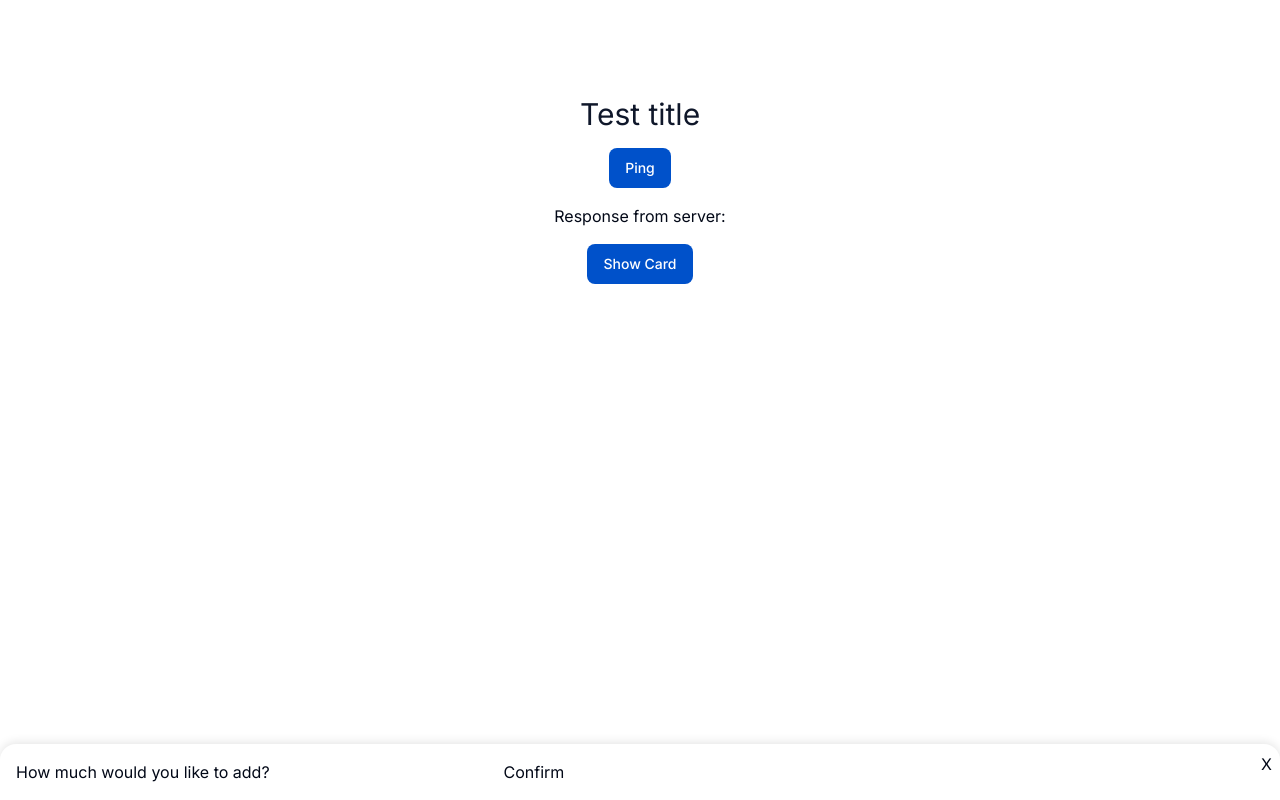
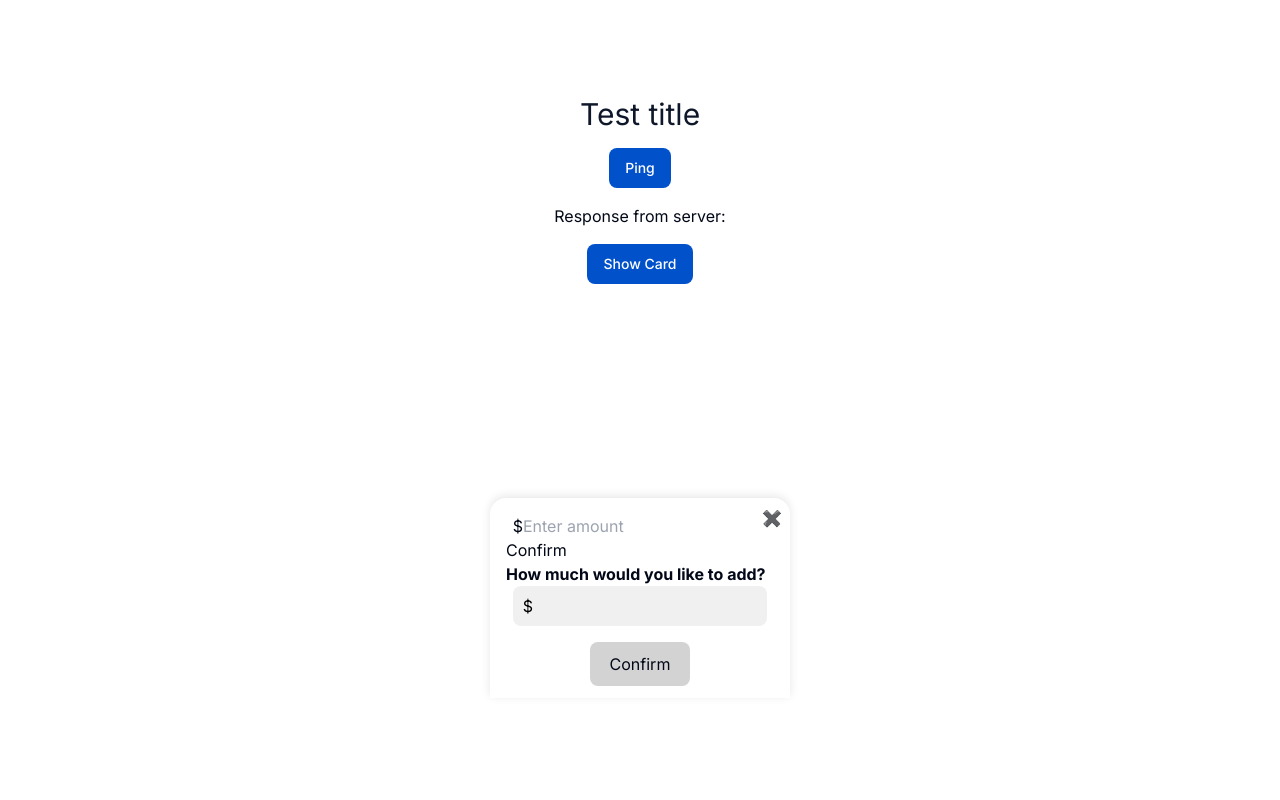
Before and after one commit to codersforcauses/penni, a Next.js app in the folder client/: page / in a window 1280 px wide. Both pictures are taken after a click on the button "Show Card". Built offline with nearby package versions, Linux system fonts and the light colour scheme; no server answers.

Commit message:
Add styling to popup

```diff
--- a/client/src/components/ui/Card.tsx
+++ b/client/src/components/ui/Card.tsx
@@ -1,4 +1,4 @@
-import React, { ReactNode, useState } from "react";
+import React, { ReactNode, useEffect, useState } from "react";
 
 interface CardProps {
   children: ReactNode;
@@ -6,17 +6,39 @@ interface CardProps {
 
 const Card: React.FC<CardProps> = ({ children }) => {
   const [isVisible, setIsVisible] = useState(true);
+  const [inputValue, setInputValue] = useState("");
 
   const handleClose = () => {
     setIsVisible(false);
   };
+
+  const handleInputChange = (event: React.ChangeEvent<HTMLInputElement>) => {
+    setInputValue(event.target.value);
+  };
+
+  const isButtonActive = inputValue.trim() !== "";
 
   return (
     isVisible && (
       <div className="card-container">
         <div className="card">
           <button className="close-button" onClick={handleClose}>
-            X
+            ✖
+          </button>
+          <div className="input-container">
+            <span>$</span>
+            <input
+              type="text"
+              value={inputValue}
+              onChange={handleInputChange}
+              placeholder="Enter amount"
+            />
+          </div>
+          <button
+            className={`confirm-button ${isButtonActive ? "active" : ""}`}
+            disabled={!isButtonActive}
+          >
+            Confirm
           </button>
           {children}
         </div>
--- a/client/src/pages/index.tsx
+++ b/client/src/pages/index.tsx
@@ -50,9 +50,16 @@ export default function Home() {
         <Card>
           {" "}
           <form>
-            <label htmlFor="amount">How much would you like to add?</label>
-            <input type="text" id="amount" name="amount" />
-            <button type="submit">Confirm</button>
+            <label htmlFor="amount">
+              <b>How much would you like to add?</b>
+            </label>
+            <div className="input-container">
+              <span className="dollar-sign">$</span>
+              <input type="number" id="amount" name="amount" />
+            </div>
+            <button id="confirm-button" type="submit">
+              Confirm
+            </button>
           </form>
         </Card>
       )}
--- a/client/src/styles/Card.css
+++ b/client/src/styles/Card.css
@@ -1,16 +1,17 @@
-/* src/styles/Card.css */
 .card-container {
   position: fixed;
   bottom: 0;
-  left: 0;
-  right: 0;
+  left: 50%;
+  transform: translateX(-50%);
+  width: 300px;
+  height: 200px;
   background-color: white;
   border-top-left-radius: 16px;
   border-top-right-radius: 16px;
+  margin-bottom: 8%;
   box-shadow: 0 -2px 10px rgba(0, 0, 0, 0.1);
   animation: slide-up 0.3s ease-out;
 }
-
 .card {
   padding: 16px;
   position: relative;
@@ -26,6 +27,39 @@
   cursor: pointer;
 }
 
+.input-container {
+  position: relative;
+  width: 95%;
+  margin: 0 auto; /* Center the input within its container */
+}
+
+.dollar-sign {
+  position: absolute;
+  left: 10px;
+  top: 50%;
+  transform: translateY(-50%);
+  font-size: 16px;
+  color: #000;
+}
+
+#amount {
+  background-color: #f0f0f0;
+  border-radius: 8px;
+  height: 40px;
+  padding-left: 25px; /* Add padding to make space for the dollar sign */
+  width: 100%; /* Full width within the container */
+  box-sizing: border-box; /* Include padding in width */
+}
+
+#confirm-button {
+  display: block;
+  margin: 16px auto 0 auto;
+  background-color: #d3d3d3;
+  padding: 10px 20px; /* Adjust padding to make the background larger */
+  border-radius: 8px; /* Match the border radius of the input */
+  width: auto; /* Ensure the button width fits the content */
+}
+
 @keyframes slide-up {
   from {
     transform: translateY(100%);
```
